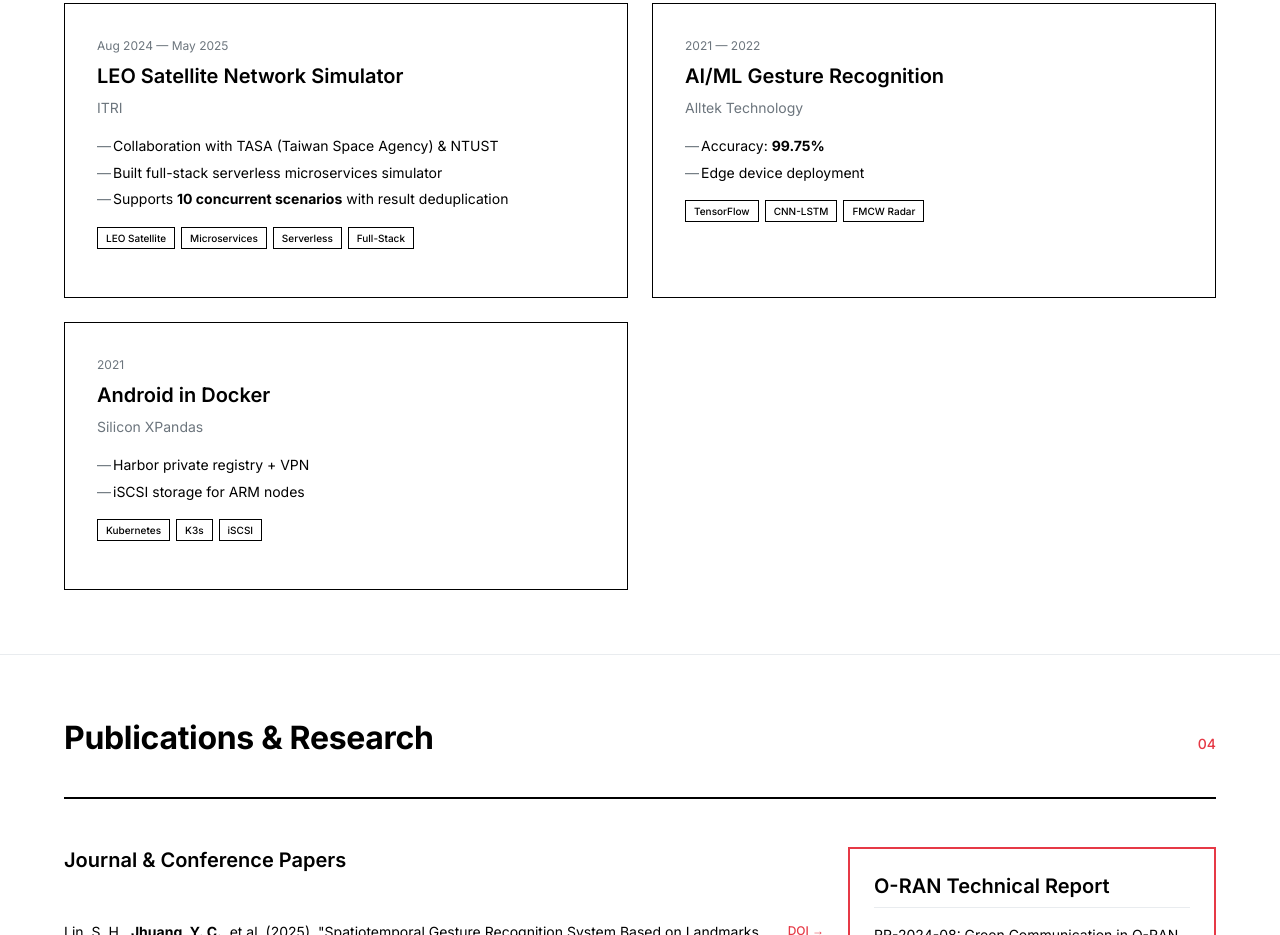
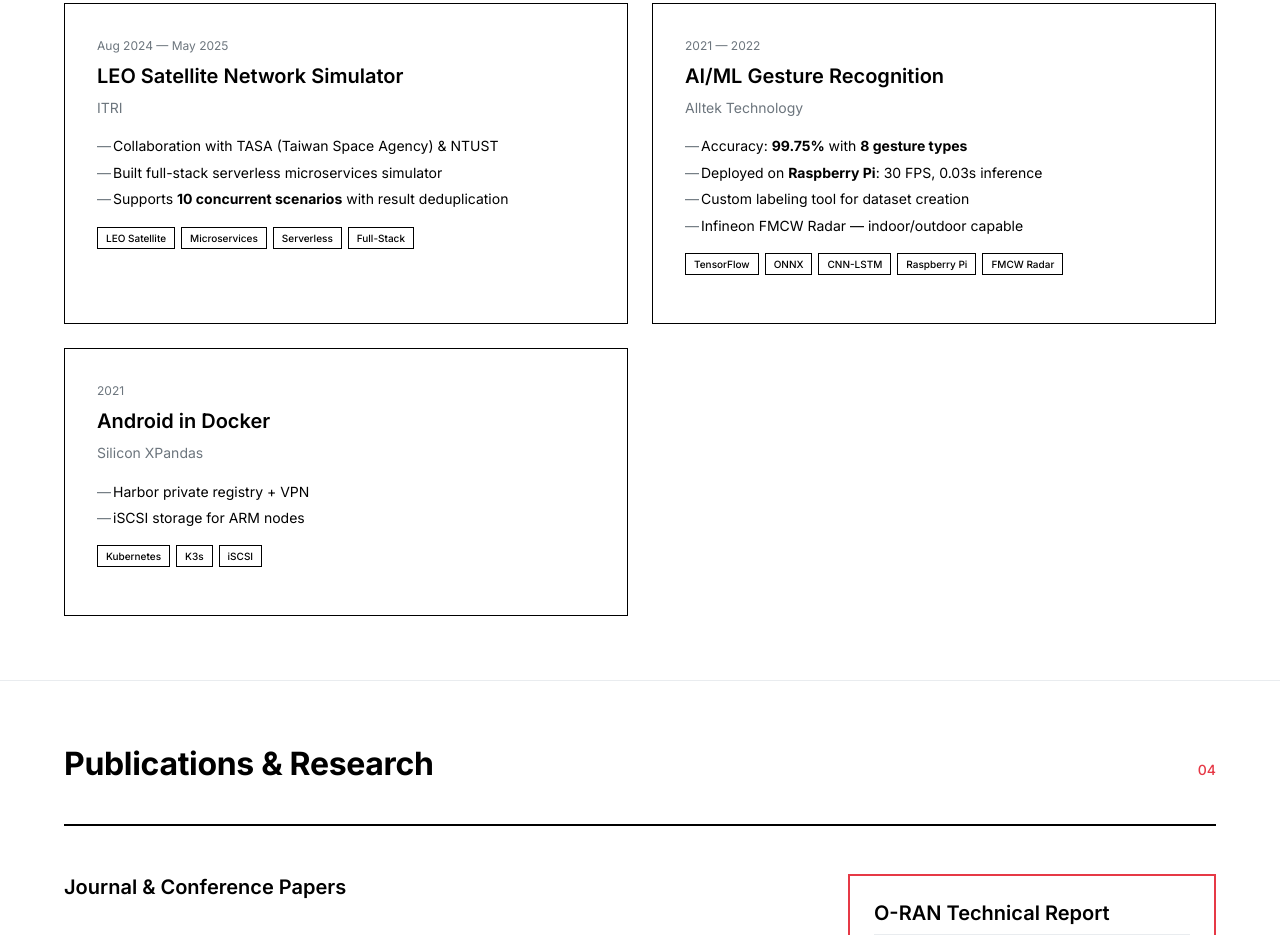
Before and after one commit to jych1a0/jych1a0.github.io, a plain HTML site: page index.html in a window 1280 px wide. Shown: the part 3038-3973 px from the top of the page. Drawn offline with Linux system fonts and the light colour scheme.

Commit message:
Update Gesture Recognition project details
- Deployed on Raspberry Pi: 30 FPS, 0.03s inference
- Custom labeling tool supporting 8 gesture types
- Infineon FMCW Radar — indoor/outdoor capable
- Add ONNX tag
- Update content version to v4

🤖 Generated with [Claude Code](https://claude.com/claude-code)

Co-Authored-By: Claude Opus 4.5 <noreply@anthropic.com>

```diff
--- a/index.html
+++ b/index.html
@@ -1,6 +1,6 @@
 <!DOCTYPE html>
 <!-- style: swiss-modernism -->
-<!-- content-version: 2025-01-06-v3 -->
+<!-- content-version: 2025-01-06-v4 -->
 <html lang="en">
 <head>
     <meta charset="UTF-8">
@@ -727,12 +727,16 @@
                     <h3>AI/ML Gesture Recognition</h3>
                     <p class="project-org">Alltek Technology</p>
                     <ul>
-                        <li>Accuracy: <strong>99.75%</strong></li>
-                        <li>Edge device deployment</li>
+                        <li>Accuracy: <strong>99.75%</strong> with <strong>8 gesture types</strong></li>
+                        <li>Deployed on <strong>Raspberry Pi</strong>: 30 FPS, 0.03s inference</li>
+                        <li>Custom labeling tool for dataset creation</li>
+                        <li>Infineon FMCW Radar — indoor/outdoor capable</li>
                     </ul>
                     <div class="project-tags">
                         <span class="tag">TensorFlow</span>
+                        <span class="tag">ONNX</span>
                         <span class="tag">CNN-LSTM</span>
+                        <span class="tag">Raspberry Pi</span>
                         <span class="tag">FMCW Radar</span>
                     </div>
                 </div>
```
Also changed, not shown: zh.html (+7 -3 lines).
